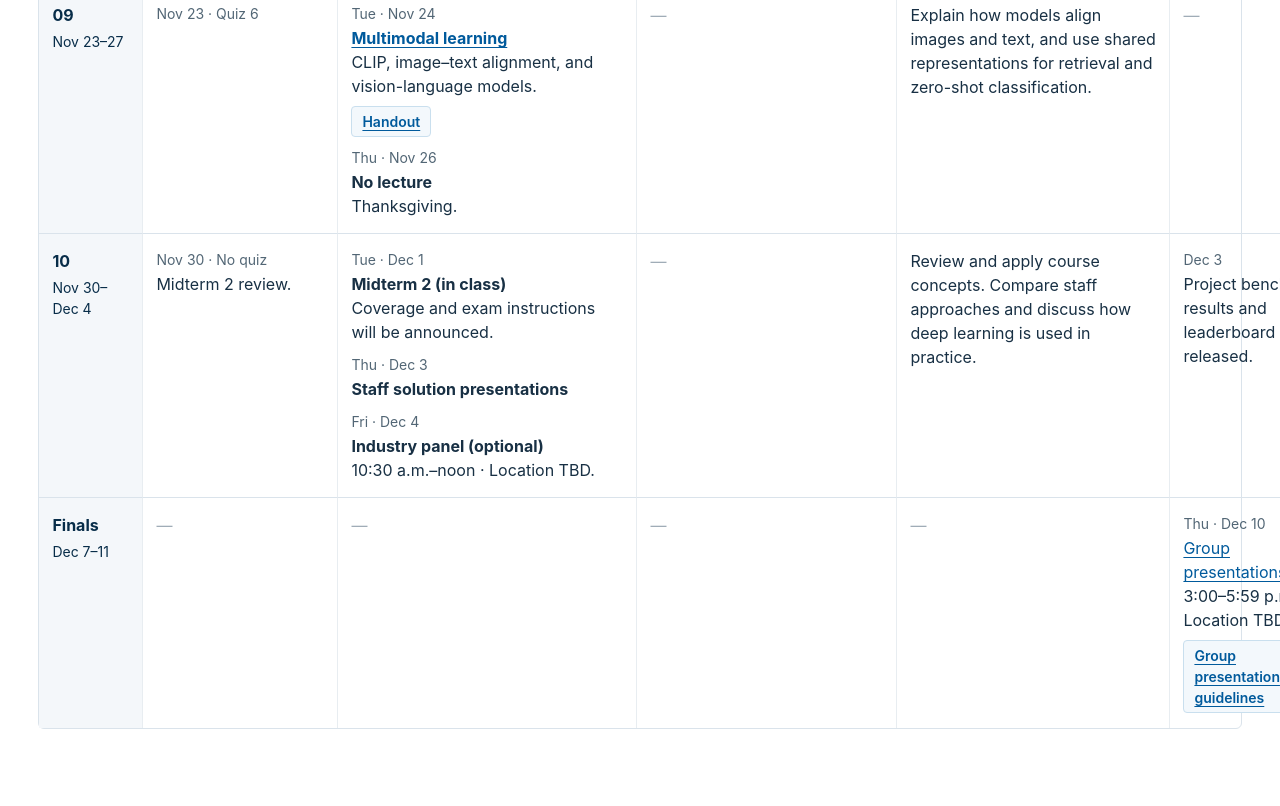
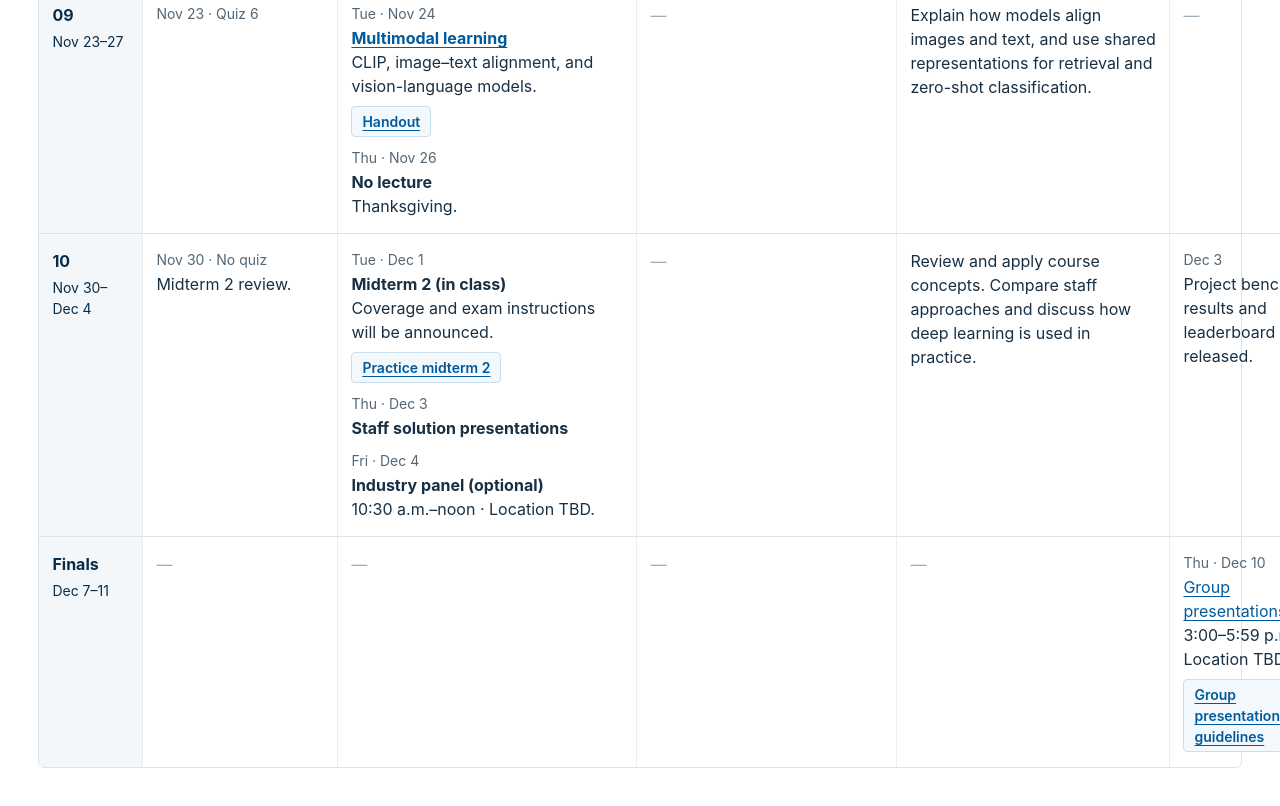
Before and after one commit to sadhikamalladi/cs151b-fa26, a plain HTML site: page index.html in a window 1280 px wide. Shown: the part 4169-4975 px from the top of the page. Before the commit the page ends 4938 px from the top, so only its background shows below. Drawn offline with Linux system fonts and the light colour scheme.

Commit message:
adding practice midterm2 questions

```diff
--- a/index.html
+++ b/index.html
@@ -434,7 +434,7 @@
               <tr>
                 <th scope="row">10<span>Nov 30–Dec 4</span></th>
                 <td data-label="Monday discussion / quiz"><p><span class="date">Nov 30 · No quiz</span>Midterm 2 review.</p></td>
-                <td data-label="Lectures and events"><p><span class="date">Tue · Dec 1</span><b>Midterm 2 (in class)</b><br />Coverage and exam instructions will be announced.</p><p><span class="date">Thu · Dec 3</span><b>Staff solution presentations</b><br /></p><p><span class="date">Fri · Dec 4</span><b>Industry panel (optional)</b><br />10:30 a.m.–noon · Location TBD.</p></td>
+                <td data-label="Lectures and events"><p><span class="date">Tue · Dec 1</span><b>Midterm 2 (in class)</b><br />Coverage and exam instructions will be announced.<span class="lecture-resources"><a href="https://drive.google.com/file/d/1g-jIiBf0ij8rcXdquWiJD9Sz6KcU7i_7/view?usp=drive_link">Practice midterm 2</a></span></p><p><span class="date">Thu · Dec 3</span><b>Staff solution presentations</b><br /></p><p><span class="date">Fri · Dec 4</span><b>Industry panel (optional)</b><br />10:30 a.m.–noon · Location TBD.</p></td>
                 <td class="assignment-cell" data-label="Homework &amp; Programming Assignments"><span class="empty" aria-label="None scheduled">—</span></td>
                 <td data-label="Weekly learning goal"><p>Review and apply course concepts. Compare staff approaches and discuss how deep learning is used in practice.</p></td>
                 <td data-label="Project milestones"><p><span class="date">Dec 3</span>Project benchmark results and leaderboard released.</p></td>
```
